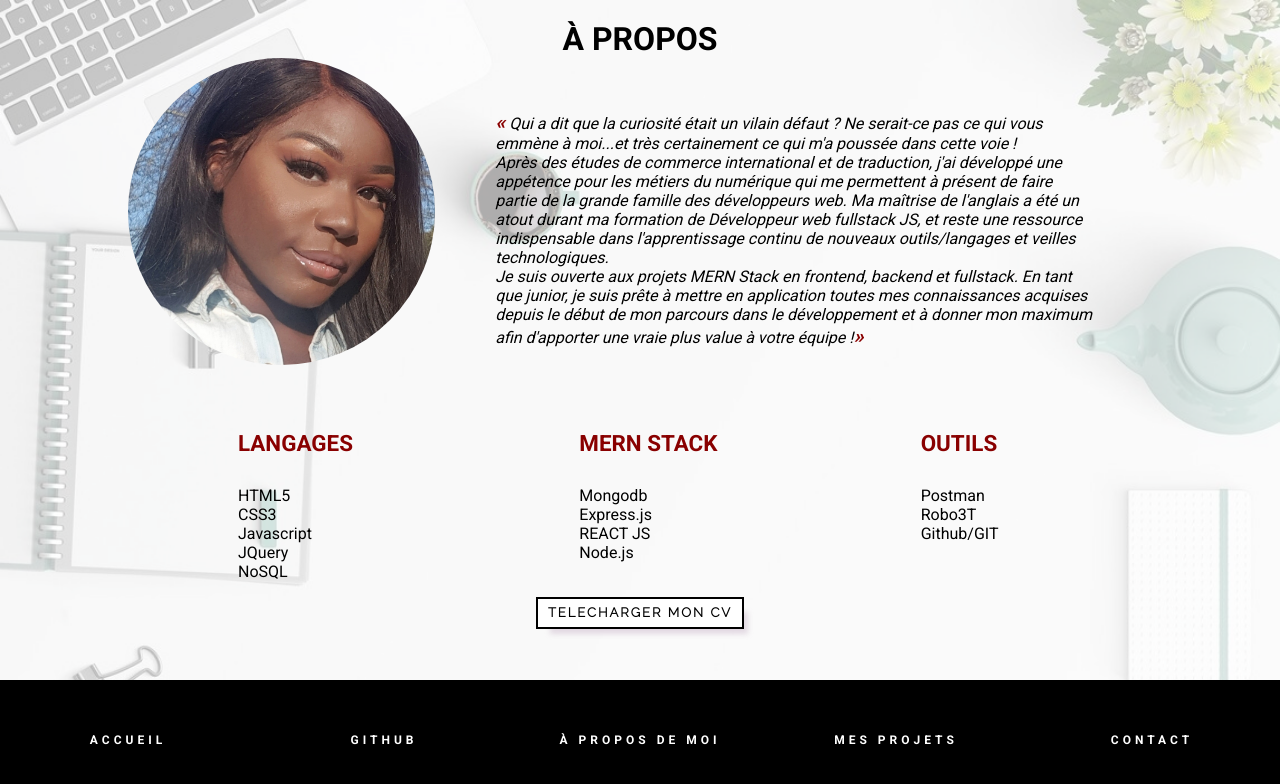
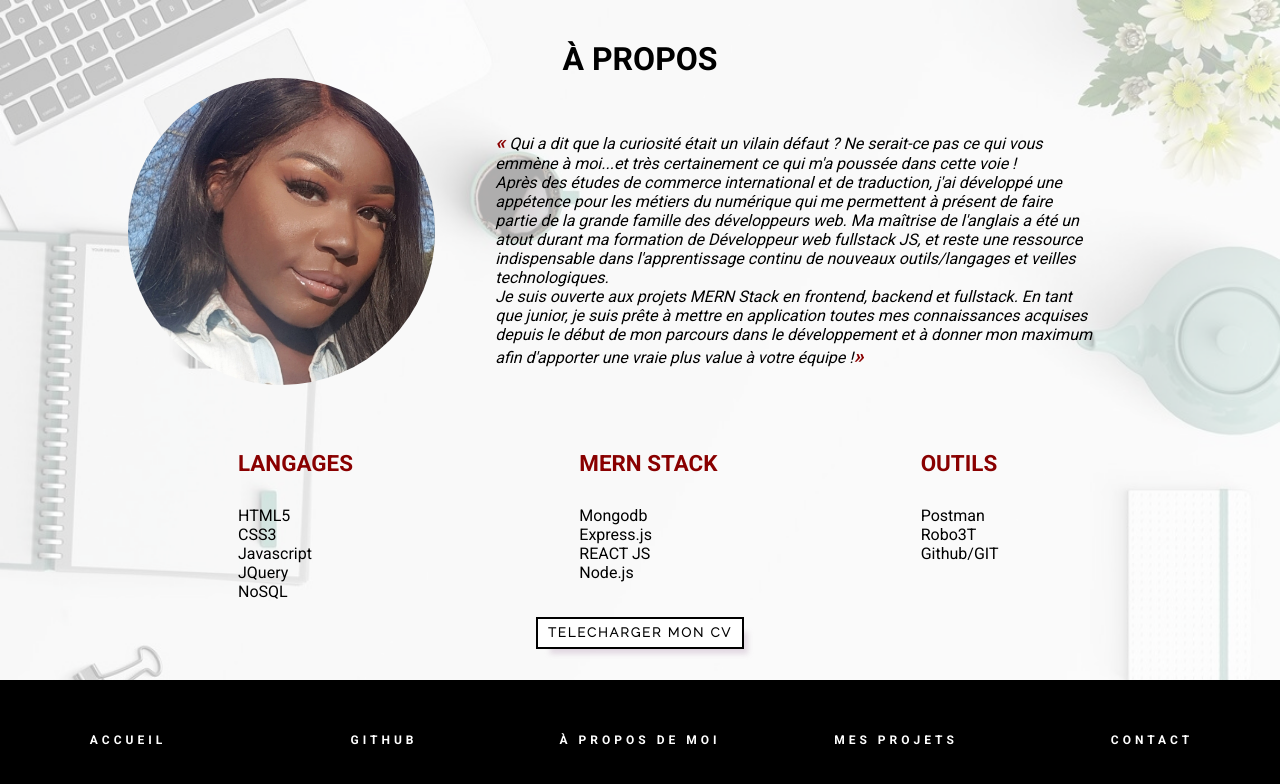
Before and after one commit to dkm94/Portfolio, a React (Create React App) app: page /AboutMe in a window 1280 px wide. Shown: the top 784 px of the page. Built offline with nearby package versions, Linux system fonts and the light colour scheme; a web font is replaced by a local one.

Commit message:
update css

```diff
--- a/src/projets.css
+++ b/src/projets.css
@@ -14,6 +14,11 @@
     display: flex;
     flex-direction: column;
     justify-content: space-around;
+    padding-top: 20px;
+}
+
+.titre-section h3 {
+    margin-top: 20px;
 }
 
 @media screen and (max-width: 1024px) {
```
